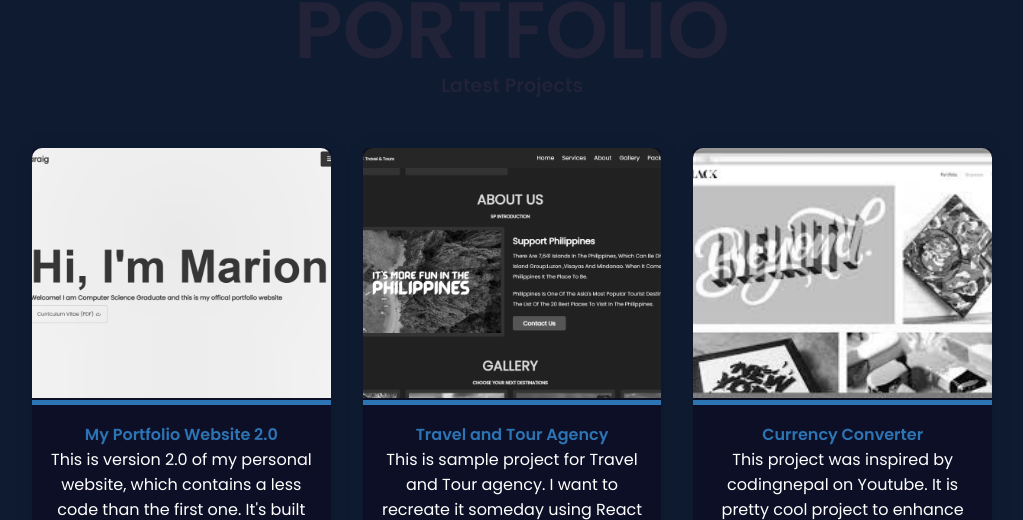
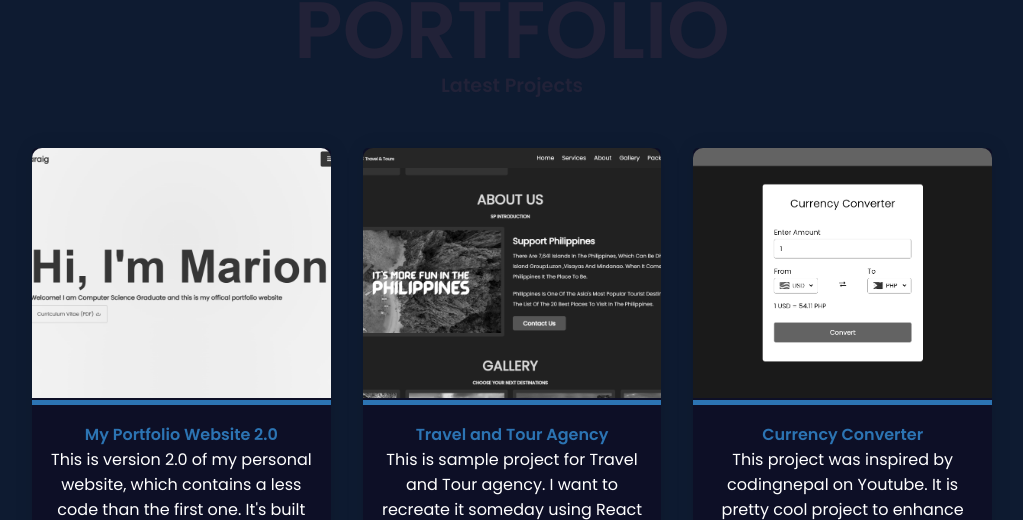
Before and after one commit to macaraigmariongithub/macaraigmarion.com, a plain HTML site: page index.html in a window 1280 px wide. Shown: the part 2201-2721 px from the top of the page, without its empty margins (128-1151 px from the left). Drawn offline with nearby package versions, Linux system fonts and the light colour scheme.

Commit message:
Update index.html

```diff
--- a/index.html
+++ b/index.html
@@ -209,7 +209,7 @@
                 </div>
 
                 <div class="projects">
-                    <img src="img/imageadsads.png" alt="" class="projects-img">
+                    <img src="img/currencyconverter.PNG" alt="" class="projects-img">
 
                     <div class="projects-text">
                         <h4>
```
